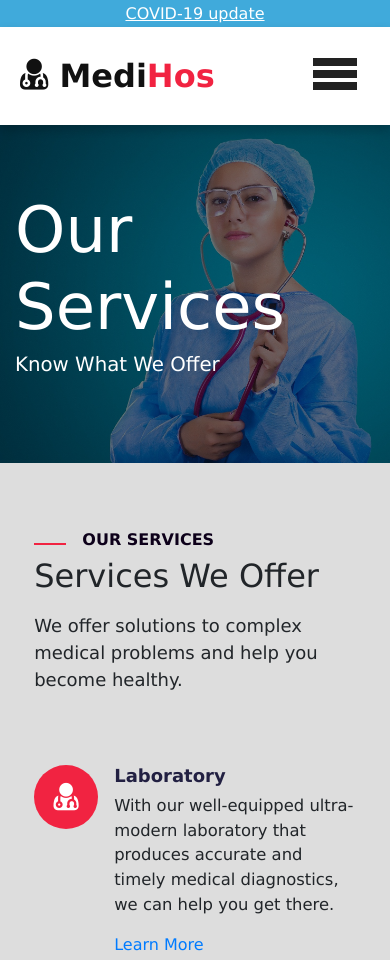
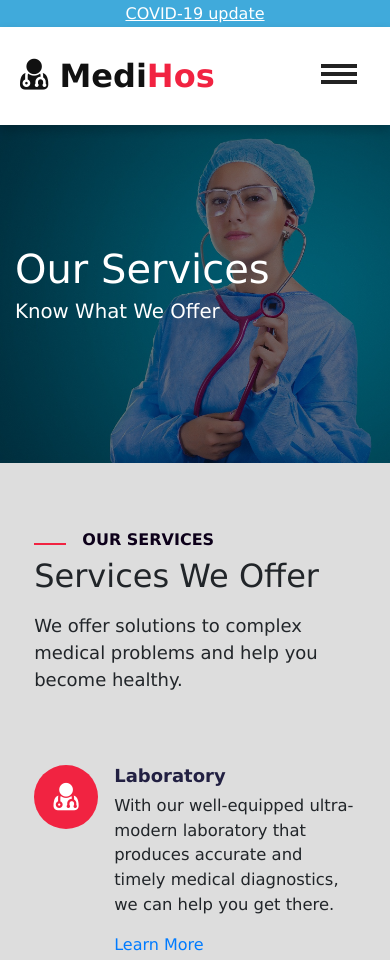
Before and after one commit to eric-ricky/MediHos, a plain HTML site: page services.html in a window 390 px wide. Shown: the top 960 px of the page. Drawn offline with nearby package versions, Linux system fonts and the light colour scheme.

Commit message:
menu size and background size cover

```diff
--- a/css/main.css
+++ b/css/main.css
@@ -62,11 +62,15 @@ a {
 .navbar-brand span {
     color: #f12341;
 }
-.navbar .toggler-icon {
-    width: 2.75rem;
-    height: 0.5rem;
+.navbar-toggler {
+    outline: none !important;
+}
+.navbar-toggler .toggler-icon {
+    width: 2.25rem;
+    height: 0.25rem;
     background-color: #222;
     margin-bottom: 0.25rem;
+    outline: none !important;
 }
 
 .nav-item {
@@ -339,6 +343,8 @@ a {
     padding: 5rem;
     background: linear-gradient(rgba(0,0,0,0.5), rgba(0,0,0,0.5)),
     url('/image/pexels-jonathan-meyer-668300.jpg') no-repeat center center;
+    background-size: cover;
+    background-attachment: fixed;
 }
 .features .title {
     color: #fff;
@@ -551,6 +557,12 @@ p.line {
 .hero-sm p {
     text-transform: capitalize;
     font-size: 1.2375rem;
+}
+
+@media (max-width: 768px) {
+    .hero-sm h2 {
+        font-size: 2.5rem;
+    }
 }
 /* ============== end about page =========== */
 
```
